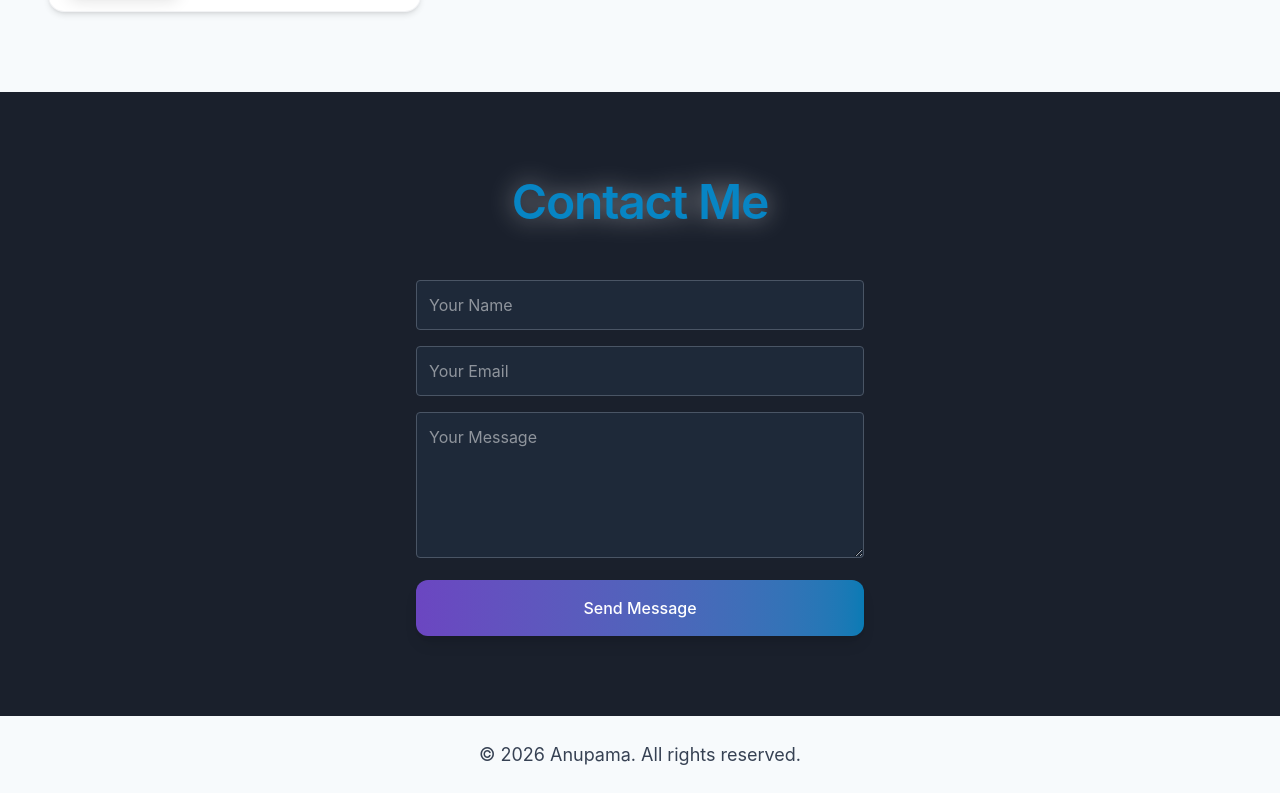
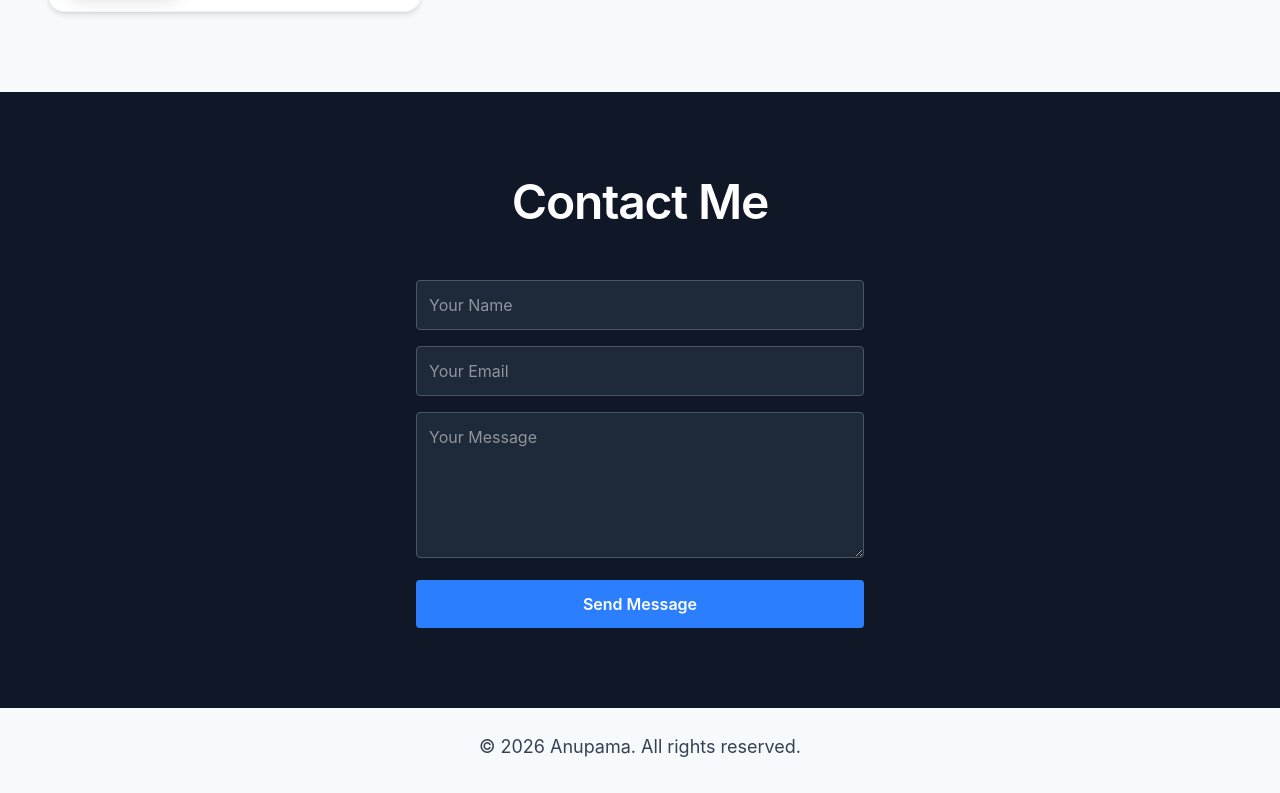
Before and after one commit to Anupamabramesh/portfolio, a React (Vite) app: page / in a window 1280 px wide. Shown: the part 3337-4130 px from the top of the page. Built offline with nearby package versions, Linux system fonts and the light colour scheme.

Commit message:
Updated contact form

```diff
--- a/src/components/Contact.jsx
+++ b/src/components/Contact.jsx
@@ -1,60 +1,99 @@
-import { useState } from 'react';
-import toast from 'react-hot-toast';
+import { useState } from "react";
+import toast from "react-hot-toast";
 
 export default function Contact() {
-  const [formData, setFormData] = useState({ name: '', email: '', message: '' });
+
+  const [formData, setFormData] = useState({
+    name: "",
+    email: "",
+    message: "",
+  });
 
   const handleChange = (e) => {
-    setFormData({ ...formData, [e.target.name]: e.target.value });
+    setFormData({
+      ...formData,
+      [e.target.name]: e.target.value,
+    });
   };
 
-  const handleSubmit = (e) => {
+  const handleSubmit = async (e) => {
     e.preventDefault();
-    // Simulate submission
-    toast.promise(
-      new Promise((resolve) => setTimeout(resolve, 1000)),
-      {
-        loading: 'Sending...',
-        success: 'Message sent successfully!',
-        error: 'Error sending message.',
+
+    toast.loading("Sending message...");
+
+    try {
+      const response = await fetch(
+        "https://formsubmit.co/ajax/anupamabramesh@gmail.com",
+        {
+          method: "POST",
+          headers: {
+            "Content-Type": "application/json",
+            Accept: "application/json",
+          },
+          body: JSON.stringify(formData),
+        }
+      );
+
+      if (response.ok) {
+        toast.dismiss();
+        toast.success("Message sent successfully!");
+        setFormData({ name: "", email: "", message: "" });
+      } else {
+        toast.dismiss();
+        toast.error("Failed to send message.");
       }
-    );
-    setFormData({ name: '', email: '', message: '' });
+
+    } catch (error) {
+      toast.dismiss();
+      toast.error("Something went wrong.");
+    }
   };
 
   return (
-    <section id="contact" className="py-20 bg-divine-bg-dark text-white">
+    <section id="contact" className="py-20 bg-gray-900 text-white">
       <div className="container">
-        <h2 className="text-4xl font-bold text-center mb-12 glow-text">Contact Me</h2>
-        <form onSubmit={handleSubmit} className="max-w-md mx-auto animate-neural-fade">
+        <h2 className="text-4xl font-bold text-center mb-12">Contact Me</h2>
+
+        <form
+          onSubmit={handleSubmit}
+          className="max-w-md mx-auto space-y-4"
+        >
           <input
             type="text"
             name="name"
             placeholder="Your Name"
             value={formData.name}
             onChange={handleChange}
-            className="w-full mb-4 p-3 rounded bg-gray-800 border border-gray-600"
+            className="w-full p-3 rounded bg-gray-800 border border-gray-600"
             required
           />
+
           <input
             type="email"
             name="email"
             placeholder="Your Email"
             value={formData.email}
             onChange={handleChange}
-            className="w-full mb-4 p-3 rounded bg-gray-800 border border-gray-600"
+            className="w-full p-3 rounded bg-gray-800 border border-gray-600"
             required
           />
+
           <textarea
             name="message"
             placeholder="Your Message"
             value={formData.message}
             onChange={handleChange}
-            className="w-full mb-4 p-3 rounded bg-gray-800 border border-gray-600"
+            className="w-full p-3 rounded bg-gray-800 border border-gray-600"
             rows="5"
             required
           />
-          <button type="submit" className="cosmic-btn w-full">Send Message</button>
+
+          <button
+            type="submit"
+            className="w-full bg-blue-500 hover:bg-blue-600 transition p-3 rounded font-semibold"
+          >
+            Send Message
+          </button>
         </form>
       </div>
     </section>
```
